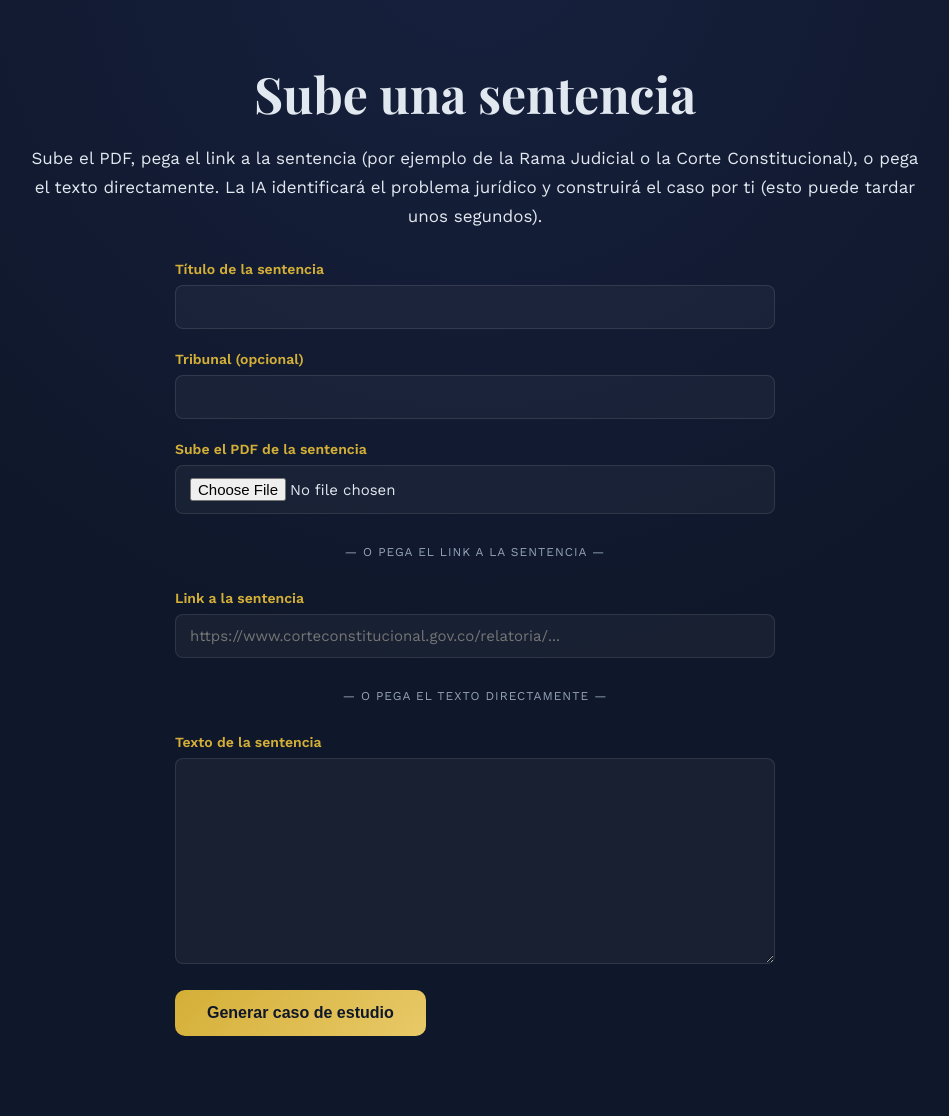
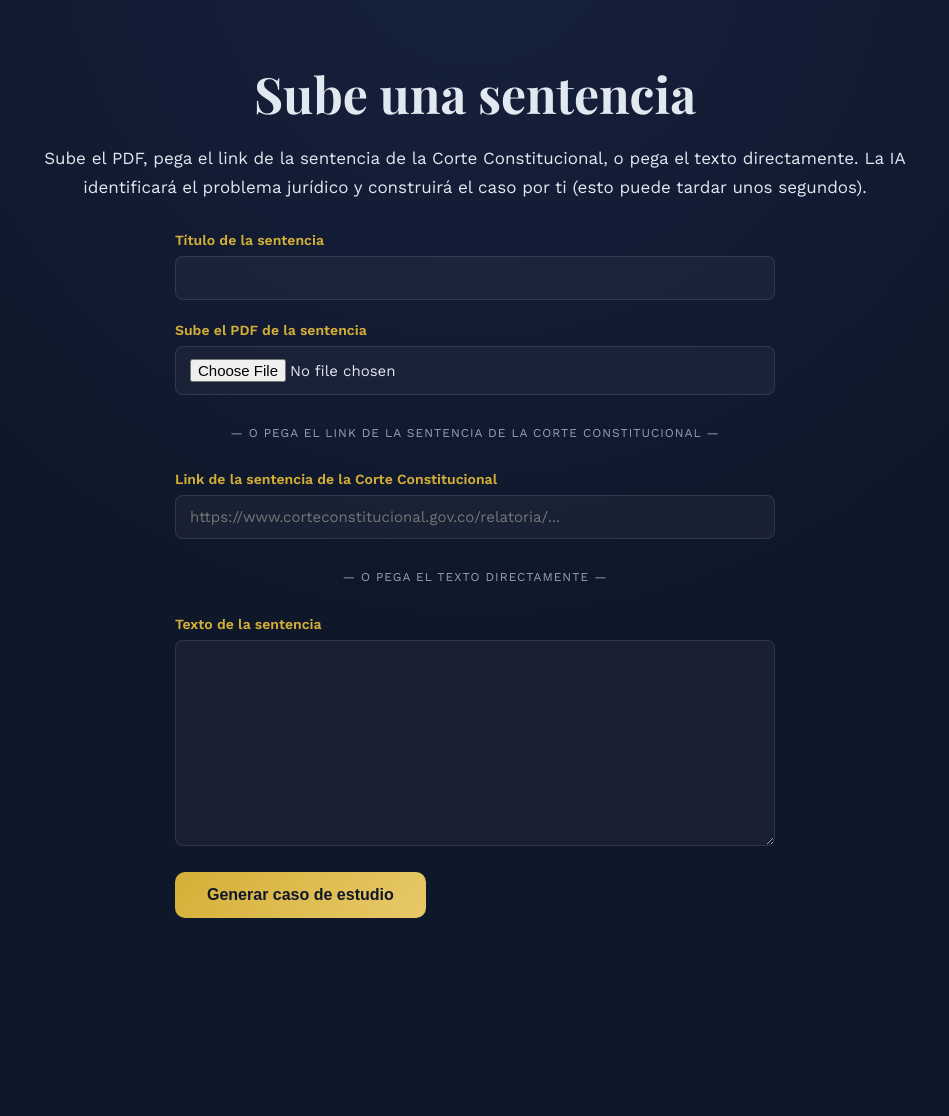
Before and after one commit to valentinaatehortuaza/iuscase, a Flask app: page /subir-sentencia in a window 1280 px wide. Shown: the part 71-1187 px from the top of the page, without its empty margins (165-1114 px from the left). After the commit the page ends 989 px from the top, so only its background shows below. Run offline with Flask 3, Linux system fonts and the light colour scheme; the visitor is signed in with stand-in values (Sample User, id 1); some web fonts are replaced.

Commit message:
Simplifica el formulario de subida: el tribunal siempre es Corte Constitucional
- Quita el campo "Tribunal" del formulario (ya no aplica, siempre es la Corte
  Constitucional); routes/casos.py lo asigna automaticamente al crear la sentencia.
- Ajusta los textos del link para que digan explicitamente "link de la sentencia
  de la Corte Constitucional".

```diff
--- a/routes/casos.py
+++ b/routes/casos.py
@@ -77,7 +77,6 @@ def _descargar_desde_url(url):
 def subir_sentencia():
     if request.method == "POST":
         titulo = request.form["titulo"].strip()
-        tribunal = request.form.get("tribunal", "").strip()
         texto = request.form.get("texto", "").strip()
         url_sentencia = request.form.get("url_sentencia", "").strip()
         archivo = request.files.get("archivo_pdf")
@@ -138,7 +137,7 @@ def subir_sentencia():
         sentencia = Sentencia(
             usuario_id=session["usuario_id"],
             titulo=titulo,
-            tribunal=tribunal or None,
+            tribunal="Corte Constitucional",
             texto=texto,
             archivo=nombre_archivo_guardado,
         )
--- a/templates/subir_sentencia.html
+++ b/templates/subir_sentencia.html
@@ -5,8 +5,8 @@
 <h1>Sube una sentencia</h1>
 
 <p>
-    Sube el PDF, pega el link a la sentencia (por ejemplo de la Rama Judicial
-    o la Corte Constitucional), o pega el texto directamente.
+    Sube el PDF, pega el link de la sentencia de la Corte Constitucional,
+    o pega el texto directamente.
     La IA identificará el problema jurídico y construirá el caso por ti
     (esto puede tardar unos segundos).
 </p>
@@ -17,19 +17,14 @@
         <input type="text" id="titulo" name="titulo" required>
     </div>
     <div class="campo">
-        <label for="tribunal">Tribunal (opcional)</label>
-        <input type="text" id="tribunal" name="tribunal">
-    </div>
-
-    <div class="campo">
         <label for="archivo_pdf">Sube el PDF de la sentencia</label>
         <input type="file" id="archivo_pdf" name="archivo_pdf" accept="application/pdf">
     </div>
 
-    <p class="separador">— o pega el link a la sentencia —</p>
+    <p class="separador">— o pega el link de la sentencia de la Corte Constitucional —</p>
 
     <div class="campo">
-        <label for="url_sentencia">Link a la sentencia</label>
+        <label for="url_sentencia">Link de la sentencia de la Corte Constitucional</label>
         <input type="url" id="url_sentencia" name="url_sentencia"
                placeholder="https://www.corteconstitucional.gov.co/relatoria/...">
     </div>
```
